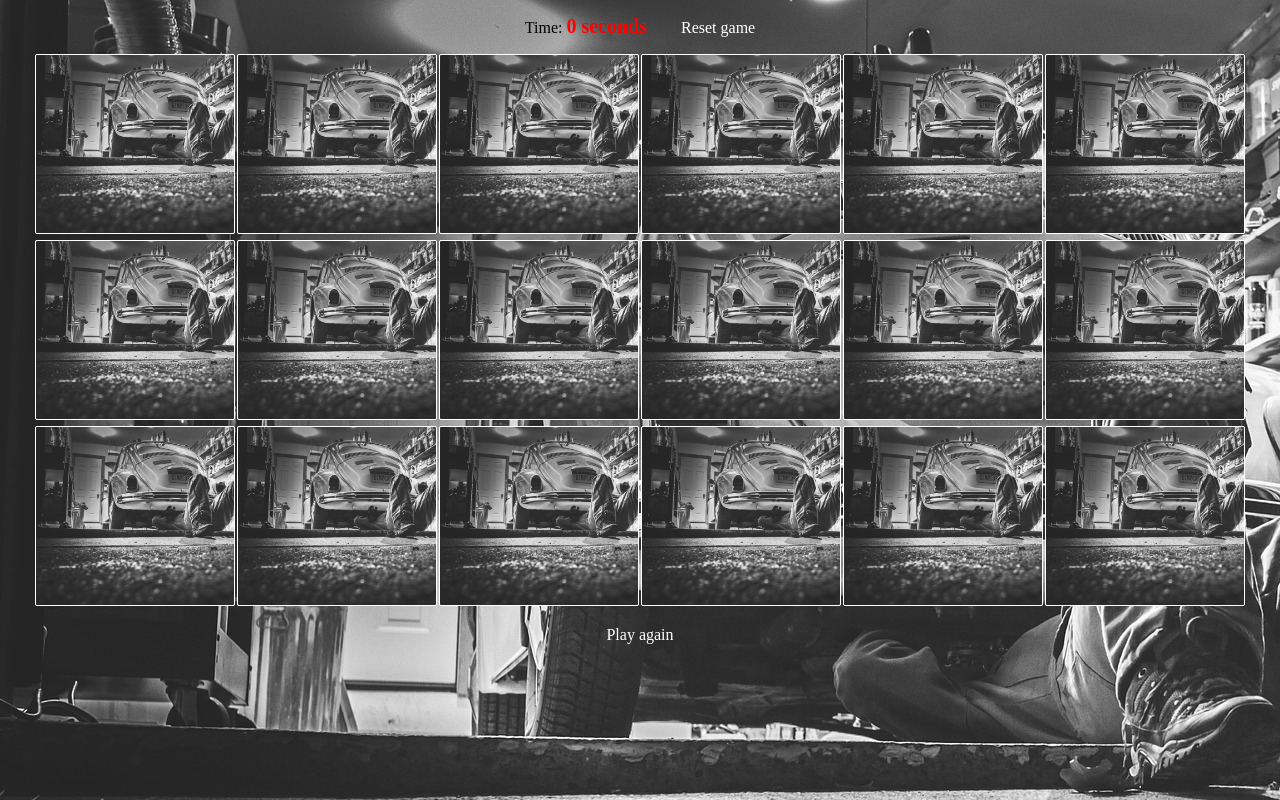
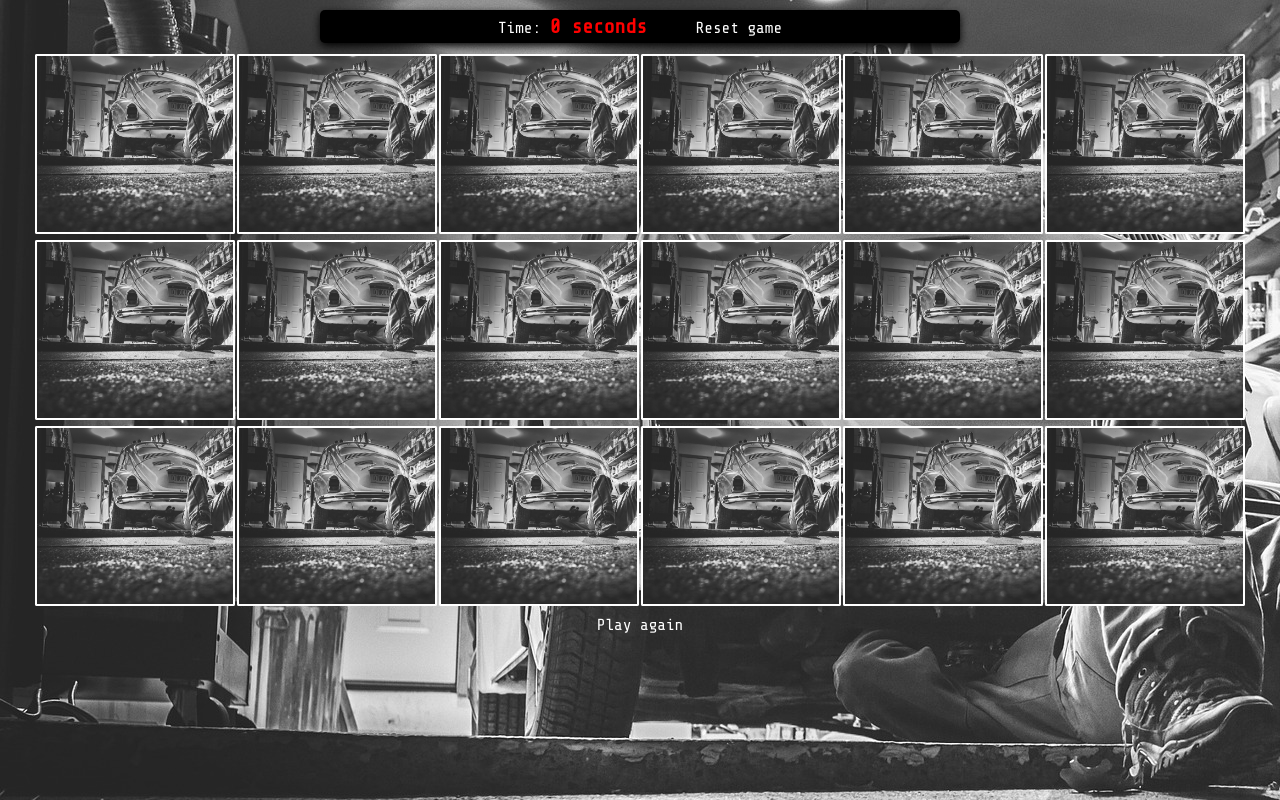
Before and after one commit to borkson/Cars---Simple-Memory-Game, a website: page index.html in a window 1280 px wide. Drawn offline with nearby package versions, Linux system fonts and the light colour scheme.

Commit message:
style for statsGame section; add google fonts

```diff
--- a/index.html
+++ b/index.html
@@ -4,6 +4,7 @@
 <head>
 	<meta charset='UTF-8'>
 	<title>Cars - Simple Memory Game</title>
+	<link href="https://fonts.googleapis.com/css?family=Share+Tech+Mono" rel="stylesheet">
 	<link rel="stylesheet" href="https://cdnjs.cloudflare.com/ajax/libs/animate.css/3.5.2/animate.min.css">
 	<link rel="stylesheet" href="css/style.css" />
 	<script src="https://ajax.googleapis.com/ajax/libs/jquery/3.1.1/jquery.min.js"></script>
@@ -15,7 +16,7 @@
 		<p id="timer">Time: <span class="score-game"></span></p>
 		<p id="reset"><a class="reset-game" href="">Reset game</a></p>
 	</section>
-	<section id="game" class="animated bounce">
+	<section id="game" class="animated pulse">
 
 	</section>
 
--- a/js/app.js
+++ b/js/app.js
@@ -98,7 +98,7 @@ $(function() {
                             numFlipped = 0;
                             lastCardClick = null;
                             timeout = null;
-                        }, 1000); //opóźnienie
+                        }, 800); //opóźnienie
                     }
                 }
             }
--- a/scss/style.scss
+++ b/scss/style.scss
@@ -10,6 +10,7 @@
 body {
     text-align: center;
     background-image: url("../images/car_bg.jpg");
+    font-family: 'Share Tech Mono', monospace;
 }
 @media (max-width:400px) {
     body {
@@ -18,12 +19,12 @@ body {
 }
 @media (min-width:400px) and (max-width:800px) {
     body {
-        color: black;
+        color: #fff;
     }
 }
 @media (min-width:800px) {
     body {
-        color: black;
+        color: #fff;
     }
 }
 
@@ -56,7 +57,7 @@ body {
     left: 0;
     top: 0;
     border-radius: 2px;
-    border: 1px solid #fff;
+    border: 2px solid #fff;
 }
 
 .visible .face-down {
@@ -72,7 +73,7 @@ body {
 
 p {
     display: inline-block;
-    margin: 15px;
+    margin: 5px 20px;
 
     span {
         color: red;
@@ -85,3 +86,25 @@ p {
         color: #fff;
     }
 }
+
+#statsGame {
+    background: black;
+    width: 50%;
+    display: block;
+    margin: 10px auto;
+    border-radius: 5px;
+    box-shadow: 0 3px 8px #000;
+
+    :hover {
+        transform: scale(1.08);
+    }
+}
+
+#game {
+    -webkit-animation-duration: 1.5s;
+    -ms-animation-duration: 1.5s;
+    animation-duration: 1.5s;
+    -webkit-animation-fill-mode: both;
+    -ms-animation-fill-mode: both;
+    animation-fill-mode: both;
+}
```
Also changed, not shown: css/style.css.
